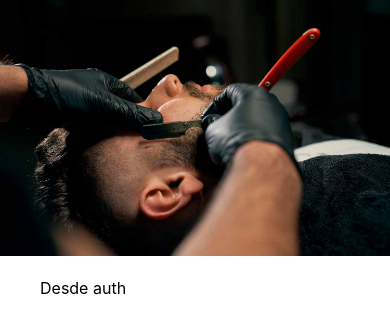
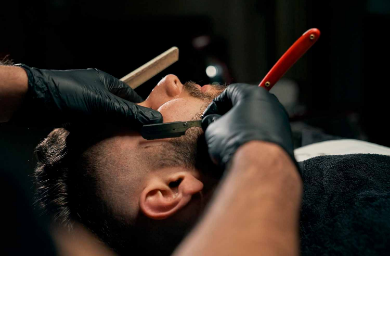
Before and after one commit to adrianmendozatabaz/appsalon_mevn, a Vue app in the folder frontend/: page /auth in a window 390 px wide. Shown: the top 334 px of the page. Built offline with nearby package versions, Linux system fonts and the light colour scheme; the HTML template or start-up script is replaced by a standard one.

Commit message:
Class 63: create navigation nav

```diff
--- a/frontend/src/views/auth/AuthLayout.vue
+++ b/frontend/src/views/auth/AuthLayout.vue
@@ -1,11 +1,17 @@
 <script setup>
-
+const authRoutes = [
+    { name: 'register', text: 'Crear una cuenta' },
+    { name: 'login', text: 'Iniciar Sesión' },
+]
 </script>
 
 <template>
-    <div>
-        <h1>Desde auth</h1>
+    <div class="mx-auto lg:w-4/5 mt-20">
+        <RouterView />
 
-        <RouterView />
+        <nav class="mt-10 flex flex-col items-center space-y-5 lg:flex-row lg:justify-between lg:space-y-0">
+            <RouterLink v-for="authRoute in authRoutes" class="uppercase font-bold text-white"
+                :to="{ name: authRoute.name }">{{ authRoute.text }}</RouterLink>
+        </nav>
     </div>
 </template>
```
